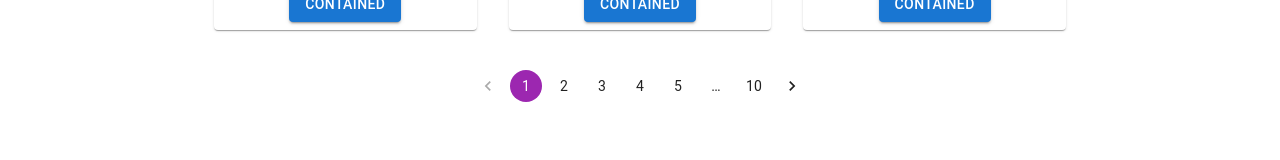
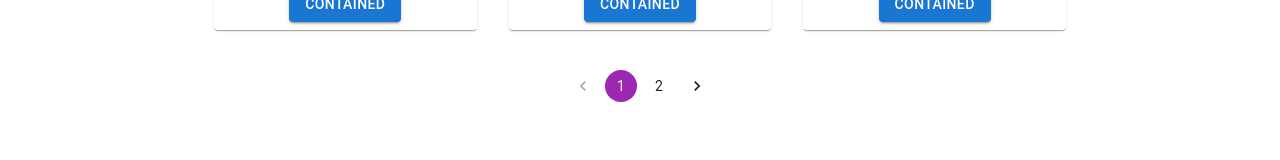
Before and after one commit to http-vinicius/OfertaSensata, a React (Vite) app in the folder oferta-sensata/: page / in a window 1280 px wide. Shown: the part 785-945 px from the top of the page. Built offline with nearby package versions, Linux system fonts and the light colour scheme; the HTML template or start-up script is replaced by a standard one.

Commit message:
Correção Pagination

```diff
--- a/oferta-sensata/src/Components/ConteudoGaleria/index.tsx
+++ b/oferta-sensata/src/Components/ConteudoGaleria/index.tsx
@@ -25,9 +25,14 @@ const ConteudoGaleria = () => {
   const [page, setPage] = useState(1);
 
   // Função para alterar a página
-  const handleChange = (_event: React.ChangeEvent<unknown>, newPage: number) => {
+  const handleChange = (
+    _event: React.ChangeEvent<unknown>,
+    newPage: number,
+  ) => {
     setPage(newPage);
   };
+
+  const totalPages = Math.ceil(dadosGaleriaMock.length / cardsPerPage);
 
   // Índice inicial e final dos cards a serem exibidos
   const startIndex: number = (page - 1) * cardsPerPage;
@@ -38,7 +43,7 @@ const ConteudoGaleria = () => {
       <CssBaseline />
       <main>
         {/* Hero unit */}
-        <Container sx={{ py: 8, mt: '30px' }} maxWidth="md">
+        <Container sx={{ py: 8, mt: '30px', minHeight: '100%' }} maxWidth="md">
           {/* End hero unit */}
           <Grid container spacing={4}>
             {dadosGaleriaMock.slice(startIndex, endIndex).map((card, index) => (
@@ -47,7 +52,7 @@ const ConteudoGaleria = () => {
           </Grid>
           <Box sx={styles.box}>
             <Pagination
-              count={10}
+              count={totalPages}
               page={page}
               onChange={handleChange}
               color="secondary"
```
